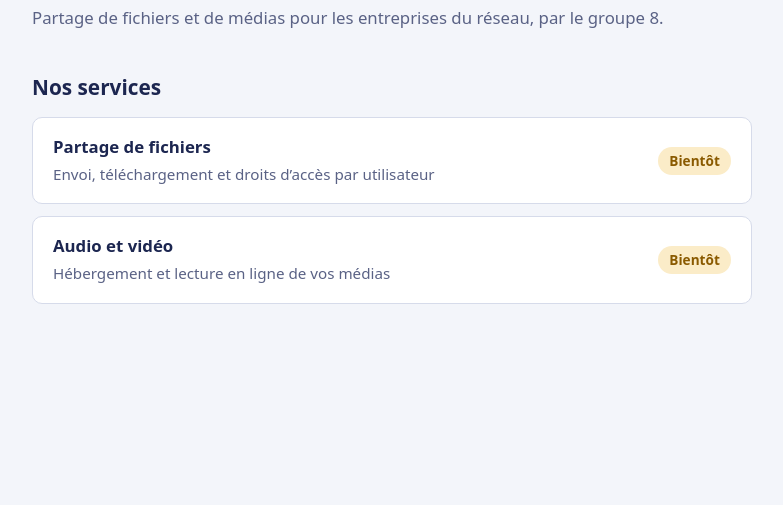
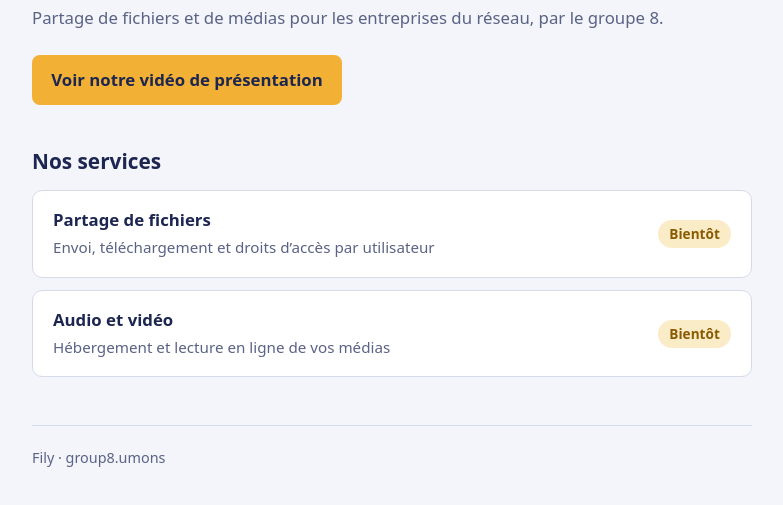
Before and after one commit to Julien010001/VM-transfert, a plain HTML site: page index.html in a window 1280 px wide. Shown: the part 147-652 px from the top of the page, without its empty margins (248-1031 px from the left). Drawn offline with Linux system fonts and the light colour scheme.

Commit message:
Add presentation video link button
Added a button linking to the presentation video.

```diff
--- a/index.html
+++ b/index.html
@@ -43,6 +43,11 @@
   .soon { color: var(--soon); background: var(--soon-bg); }
   ol { padding-left: 1.3rem; margin: 0; }
   li { margin-bottom: .4rem; }
+  .btn {
+    display: inline-block; margin-top: .5rem; padding: .7rem 1.2rem; border-radius: 8px;
+    background: var(--accent); color: #1c2650; font-weight: 600; text-decoration: none;
+  }
+  .btn:hover { filter: brightness(1.08); }
   footer { margin-top: 3rem; padding-top: 1.25rem; border-top: 1px solid var(--line); font-size: .9rem; color: var(--soft); }
 </style>
 </head>
@@ -50,6 +55,7 @@
 <main>
   <h1>Fily</h1>
   <p class="soft">Partage de fichiers et de médias pour les entreprises du réseau, par le groupe&nbsp;8.</p>
+  <a class="btn" href="https://www.youtube.com/watch?v=dQw4w9WgXcQ" target="_blank" rel="noopener">Voir notre vidéo de présentation</a>
 
   <h2>Nos services</h2>
   <!-- Statut : class="status ok" + Disponible, ou class="status soon" + Bientôt -->
@@ -67,6 +73,8 @@
     </div>
     <span class="status soon">Bientôt</span>
   </div>
+
+  <footer>Fily · group8.umons </footer>
 </main>
 </body>
 </html>
```
